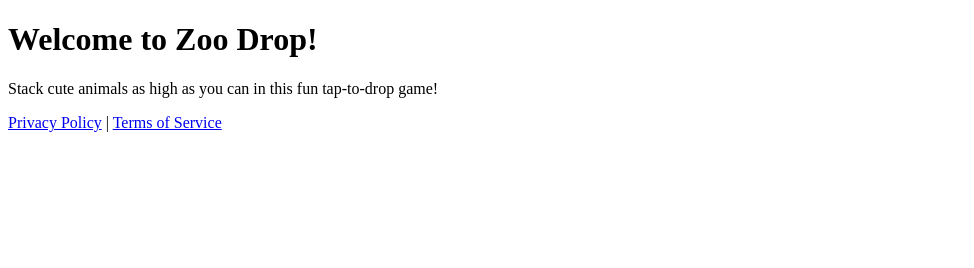
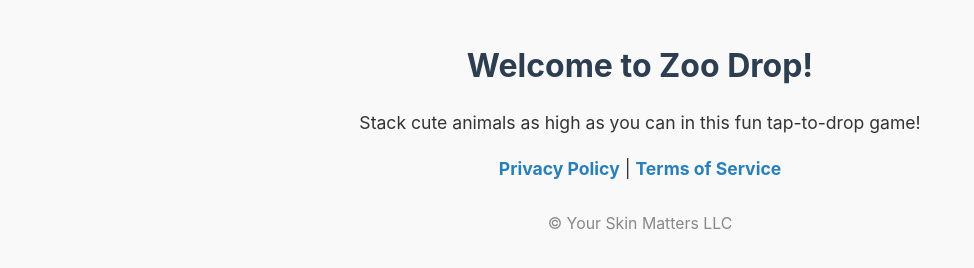
Before and after one commit to antanarr/zoodrop, a plain HTML site: page index.html in a window 1280 px wide. Shown: the whole page, without its empty margins (0-974 px from the left). Drawn offline with Linux system fonts and the light colour scheme.

Commit message:
Update index.html

```diff
--- a/index.html
+++ b/index.html
@@ -1,13 +1,53 @@
 <!DOCTYPE html>
 <html lang="en">
 <head>
-    <meta charset="UTF-8" />
-    <meta name="viewport" content="width=device-width, initial-scale=1" />
-    <title>Zoo Drop</title>
+  <meta charset="UTF-8" />
+  <meta name="viewport" content="width=device-width, initial-scale=1" />
+  <title>Zoo Drop</title>
+  <style>
+    body {
+      font-family: -apple-system, BlinkMacSystemFont, "Segoe UI", Roboto, Oxygen,
+        Ubuntu, Cantarell, "Open Sans", "Helvetica Neue", sans-serif;
+      max-width: 700px;
+      margin: 40px auto;
+      padding: 0 20px;
+      line-height: 1.6;
+      color: #333;
+      background-color: #f9f9f9;
+      text-align: center;
+    }
+    h1 {
+      color: #2c3e50;
+      margin-bottom: 0.5em;
+    }
+    p {
+      margin-bottom: 1em;
+      font-size: 1.1em;
+    }
+    a {
+      color: #2980b9;
+      text-decoration: none;
+      font-weight: bold;
+    }
+    a:hover {
+      text-decoration: underline;
+    }
+    footer {
+      margin-top: 2em;
+      font-size: 0.9em;
+      color: #888;
+    }
+  </style>
 </head>
 <body>
-    <h1>Welcome to Zoo Drop!</h1>
-    <p>Stack cute animals as high as you can in this fun tap-to-drop game!</p>
-    <p><a href="privacy-policy.html">Privacy Policy</a> | <a href="terms-of-service.html">Terms of Service</a></p>
+  <h1>Welcome to Zoo Drop!</h1>
+  <p>Stack cute animals as high as you can in this fun tap-to-drop game!</p>
+  <p>
+    <a href="privacy-policy.html">Privacy Policy</a> |
+    <a href="terms-of-service.html">Terms of Service</a>
+  </p>
+  <footer>
+    <p>© Your Skin Matters LLC</p>
+  </footer>
 </body>
 </html>
```
